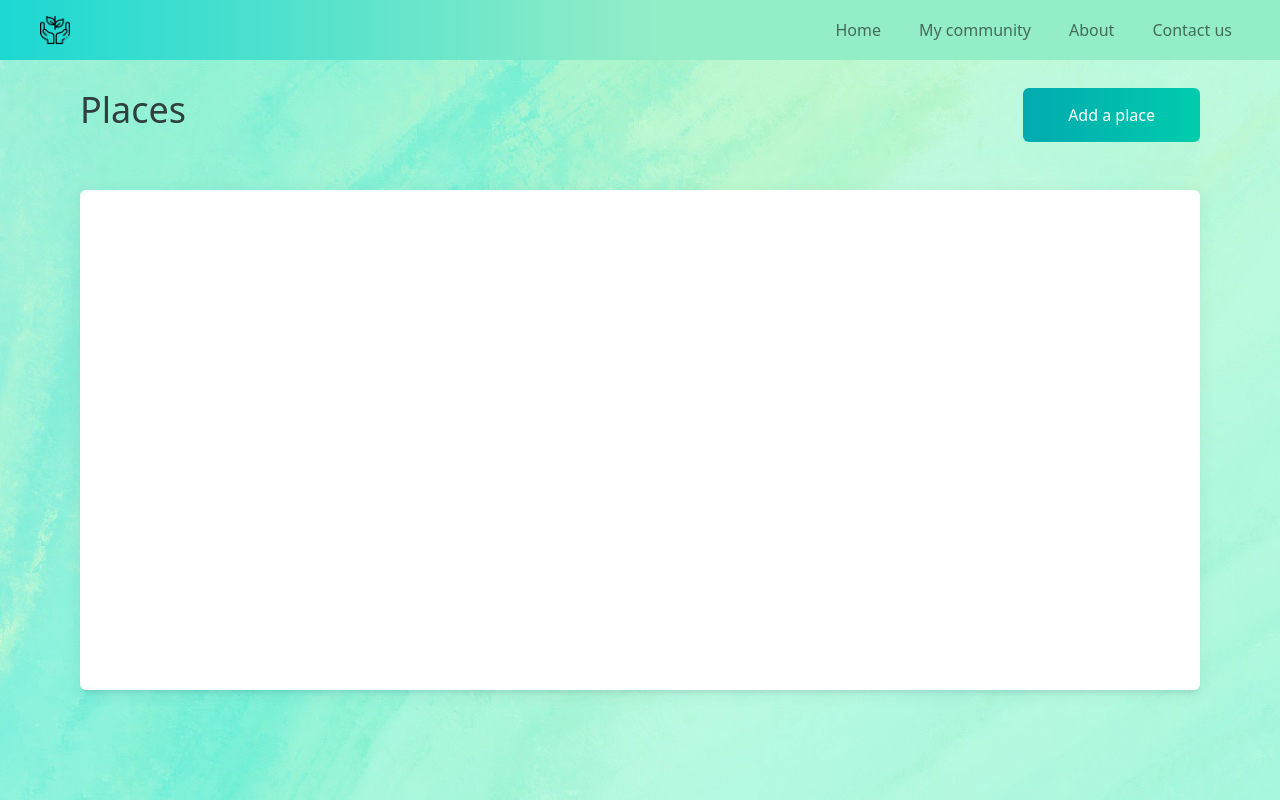
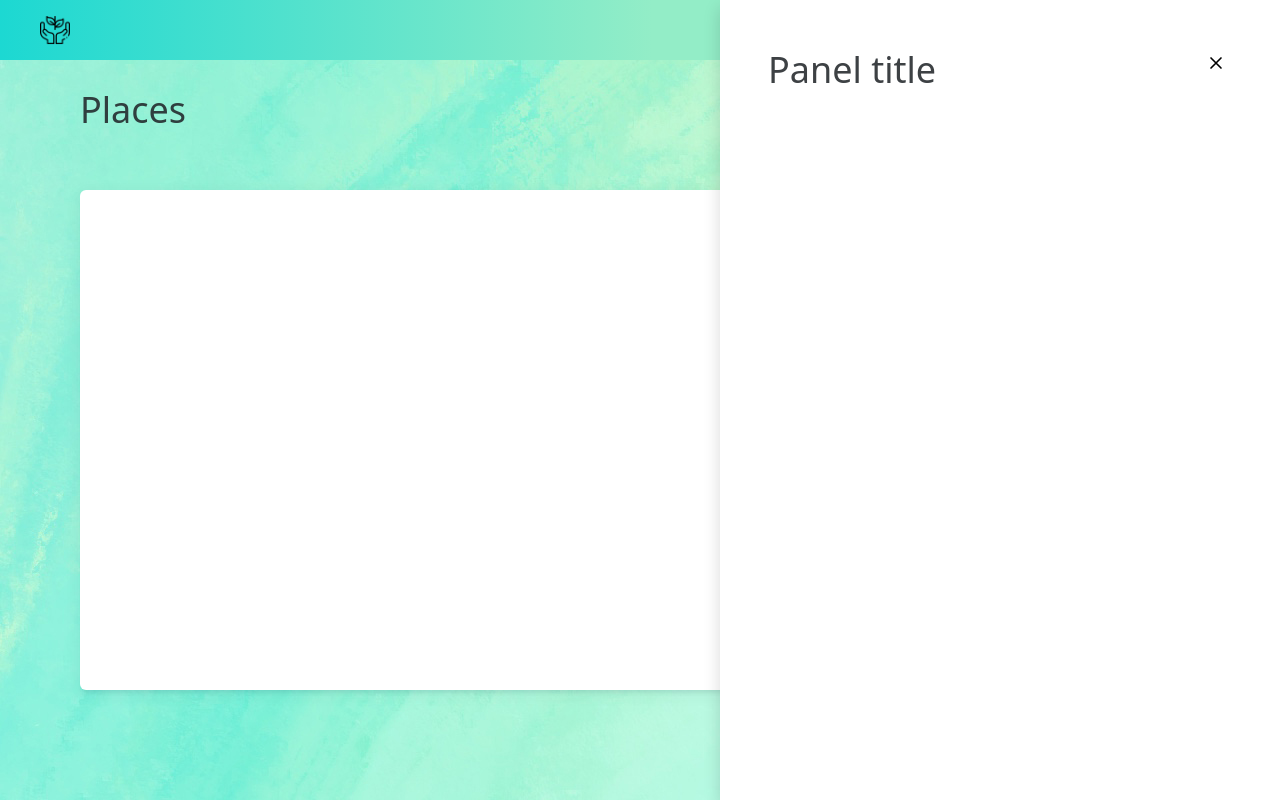
Before and after one commit to snigdha920/community-garden, a Next.js app in the folder app/: page /places in a window 1280 px wide. Both pictures are taken after a click on the element "Add a place". Built offline with nearby package versions, Linux system fonts and the light colour scheme.

Commit message:
feat: form panel (#9)
* Change color of NavBar

* set up form panel

* add close icon and fix transition

```diff
--- a/app/components/Navbar.tsx
+++ b/app/components/Navbar.tsx
@@ -29,6 +29,7 @@ export const NavBar: React.FC = () => {
           height: '60px',
           backgroundImage: 'linear-gradient(to right, #1CD8D2 0%,  #93EDC7  51%)',
           padding: '0 40px',
+          zIndex: 0,
         }}
         className="btn-grad"
       >
--- /dev/null
+++ b/app/components/SlideOver.tsx
@@ -0,0 +1,118 @@
+import { Dialog, Transition } from '@headlessui/react';
+import React, { Fragment, SetStateAction } from 'react';
+
+interface SlideOverProps {
+  open: boolean;
+  setOpen: React.Dispatch<SetStateAction<boolean>>;
+}
+
+export const SlideOver: React.FC<SlideOverProps> = ({ open, setOpen }) => {
+  return (
+    <div>
+      <Transition.Root show={open} as={Fragment}>
+        <Dialog as="div" className="position-fixed inset-0 overflow-hidden" onClose={setOpen} style={{ zIndex: 30 }}>
+          <div className="position-absolute inset-0 overflow-hidden">
+            <div className="position-fixed inset-y-0 right-0 pl-10 max-w-full d-flex">
+              <Transition.Child
+                as={Fragment}
+                enter="ease-in-out duration-500"
+                enterFrom="translate-x-full"
+                enterTo="translate-x-0"
+                leave="ease-in-out duration-500"
+                leaveFrom="translate-x-0"
+                leaveTo="translate-x-full"
+              >
+                <div className="w-screen max-w-md">
+                  <div className="h-100 d-flex flex-column py-5 bg-white shadow overflow-y-scroll">
+                    <div className="px-5">
+                      <div className="d-flex align-items-start justify-content-between">
+                        <Dialog.Title>Panel title</Dialog.Title>
+                        <div className="ml-3">
+                          <button
+                            type="button"
+                            className="bg-white"
+                            style={{ border: 'none' }}
+                            onClick={() => setOpen(false)}
+                          >
+                            <svg
+                              xmlns="http://www.w3.org/2000/svg"
+                              style={{ width: 20, height: 20 }}
+                              fill="none"
+                              viewBox="0 0 24 24"
+                              stroke="black"
+                            >
+                              <path
+                                strokeLinecap="round"
+                                strokeLinejoin="round"
+                                strokeWidth={2}
+                                d="M6 18L18 6M6 6l12 12"
+                              />
+                            </svg>
+                          </button>
+                        </div>
+                      </div>
+                    </div>
+                    <div className="mt-6 position-relative flex-1 px-4 sm:px-6">
+                      {/* Replace with your content */}
+                      <div className="position-absolute inset-0 px-4 sm:px-6">
+                        <div className="h-100 border-2 border-dashed border-gray-200" aria-hidden="true" />
+                      </div>
+                      {/* /End replace */}
+                    </div>
+                  </div>
+                </div>
+              </Transition.Child>
+            </div>
+          </div>
+        </Dialog>
+      </Transition.Root>
+      <style jsx>{`
+        .inset-0 {
+          top: 0;
+          right: 0;
+          left: 0;
+          bottom: 0;
+        }
+        .inset-y-0 {
+          top: 0;
+          bottom: 0;
+        }
+        .right-0 {
+          right: 0;
+        }
+        .w-screen {
+          width: 100vw;
+        }
+        .max-w-md {
+          max-width: 35rem;
+        }
+        .overflow-y-scroll {
+          overflow-y: scroll;
+        }
+        .opacity-0 {
+          opacity: 0;
+        }
+
+        .opacity-100 {
+          opacity: 1;
+        }
+
+        .ease-in-out {
+          transition-timing-function: cubic-bezier(0.4, 0, 0.2, 1);
+        }
+
+        .duration-500 {
+          transition-duration: 700ms;
+        }
+
+        .translate-x-full {
+          transform: translateX(100%);
+        }
+
+        .translate-x-0 {
+          transform: translateX(0);
+        }
+      `}</style>
+    </div>
+  );
+};
--- a/app/components/layout/ContentLayout.tsx
+++ b/app/components/layout/ContentLayout.tsx
@@ -1,5 +1,6 @@
 import React from 'react';
 import { ButtonElement } from '../elements/ButtonElement';
+import { SlideOver } from '../SlideOver';
 import { BoxLayout } from './BoxLayout';
 
 interface ContentLayoutProps {
@@ -9,18 +10,21 @@ interface ContentLayoutProps {
 }
 
 export const ContentLayout: React.FC<ContentLayoutProps> = ({ children, title, form }) => {
+  const [openSlideOver, setOpenSlideOver] = React.useState(false);
+
   return (
-    <div>
+    <div style={{ zIndex: 10 }}>
       <div className="mt-2 d-flex justify-content-between">
         <h3>{title}</h3>
         <ButtonElement
           functions={{
             onClick: () => {
-              console.log(111, title);
+              setOpenSlideOver(true);
             },
           }}
         />
       </div>
+      <SlideOver open={openSlideOver} setOpen={setOpenSlideOver} />
       <BoxLayout className="mt-5">
         <div style={{ minHeight: '500px' }}>{children}</div>
       </BoxLayout>
--- a/app/package.json
+++ b/app/package.json
@@ -9,6 +9,8 @@
     "lint": "next lint"
   },
   "dependencies": {
+    "@headlessui/react": "^1.4.1",
+    "@heroicons/react": "^1.0.5",
     "bootstrap": "^5.1.3",
     "next": "11.1.2",
     "react": "17.0.2",
```
Also changed, not shown: 1 other file (tests, documents, lock files or other folders).
